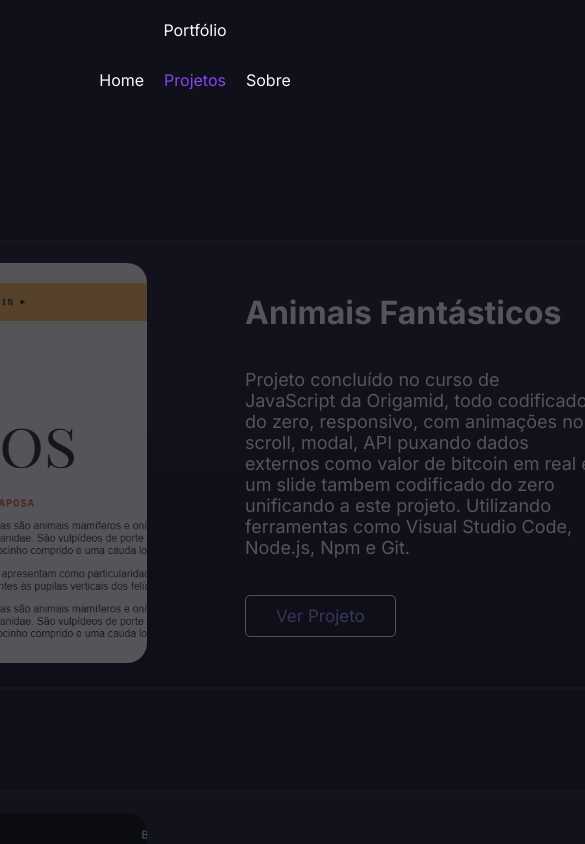
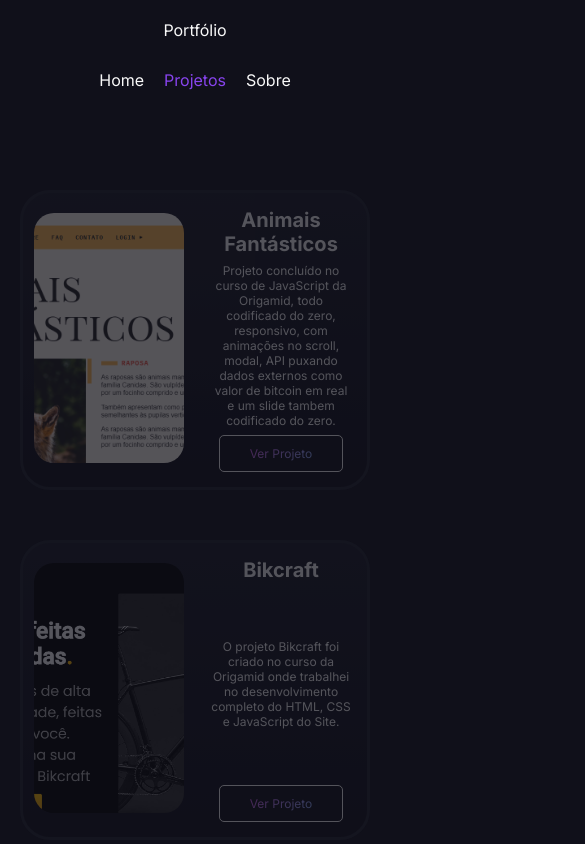
Before and after one commit to Andsu29/meuportifolio, a Vue app: page /projetos in a window 390 px wide. Shown: the top 844 px of the page, 585 px wide, since content can reach past the window. Built offline with nearby package versions, Linux system fonts and the light colour scheme.

Commit message:
responsivo

```diff
--- a/src/components/loadingView.vue
+++ b/src/components/loadingView.vue
@@ -122,4 +122,30 @@ ul li:nth-of-type(2)::after {
     background-position: 0 50%;
   }
 }
+@media (max-width: 700px) {
+  .texto-dinamico {
+    font-size: 35px;
+    height: 42px;
+  }
+  .loading {
+    padding-left: 240px;
+  }
+}
+@media (max-width: 600px) {
+  .loading {
+    padding-left: 210px;
+  }
+}
+@media (max-width: 450px) {
+  .loading {
+    padding-left: 145px;
+    height: 50vh;
+  }
+}
+@media (max-width: 400px) {
+  .loading {
+    padding-left: 120px;
+    height: 50vh;
+  }
+}
 </style>
--- a/src/views/HomeView.vue
+++ b/src/views/HomeView.vue
@@ -123,7 +123,7 @@ export default {
   }
   .perfil {
     padding-top: 50px;
-    padding-left: 110px;
+    padding-left: 100px;
     margin: 0 auto;
   }
   .contato-none {
--- a/src/views/projetosView.vue
+++ b/src/views/projetosView.vue
@@ -15,8 +15,7 @@
             Projeto concluído no curso de JavaScript da Origamid, todo
             codificado do zero, responsivo, com animações no scroll, modal, API
             puxando dados externos como valor de bitcoin em real e um slide
-            tambem codificado do zero unificando a este projeto. Utilizando
-            ferramentas como Visual Studio Code, Node.js, Npm e Git.
+            tambem codificado do zero.
           </p>
           <div class="div-btn">
             <button class="btn"><p class="gradiente">Ver Projeto</p></button>
@@ -207,4 +206,149 @@ img {
     opacity: 1;
   }
 }
+@media (max-width: 1000px) {
+  .projeto-card {
+    height: 450px;
+    width: 800px;
+  }
+  .conteudo {
+    padding: 30px;
+  }
+  img {
+    width: 300px;
+    height: 400px;
+  }
+}
+@media (max-width: 850px) {
+  .projeto-card {
+    display: grid;
+    grid-template-columns: 1fr 1fr;
+    height: 450px;
+    width: 700px;
+  }
+  .conteudo {
+    padding: 20px;
+  }
+  .titulo {
+    text-align: center;
+  }
+  .descricao {
+    text-align: center;
+  }
+  .div-btn {
+    margin: 0 auto;
+  }
+  img {
+    width: 270px;
+    height: 400px;
+  }
+}
+@media (max-width: 720px) {
+  .projeto-card {
+    height: 450px;
+    width: 600px;
+  }
+  .conteudo {
+    padding: 20px;
+  }
+  .titulo {
+    text-align: center;
+    font-size: 30px;
+  }
+  .descricao {
+    text-align: center;
+    font-size: 16px;
+  }
+  .div-btn {
+    margin: 0 auto;
+  }
+  img {
+    width: 240px;
+    height: 400px;
+  }
+}
+@media (max-width: 620px) {
+  .projeto-card {
+    height: 400px;
+    width: 500px;
+  }
+  .conteudo {
+    padding: 20px;
+  }
+  .titulo {
+    text-align: center;
+    font-size: 30px;
+  }
+  .descricao {
+    text-align: center;
+    font-size: 16px;
+  }
+  .div-btn {
+    margin: 0 auto;
+  }
+  img {
+    width: 200px;
+    height: 350px;
+  }
+}
+@media (max-width: 520px) {
+  .projeto-card {
+    height: 300px;
+    width: 400px;
+    border-radius: 30px;
+  }
+  .conteudo {
+    padding: 15px;
+  }
+  .titulo {
+    text-align: center;
+    font-size: 20px;
+  }
+  .descricao {
+    text-align: center;
+    font-size: 12px;
+  }
+  .div-btn {
+    margin: 0 auto;
+  }
+  .btn {
+    font-size: 12px;
+  }
+  img {
+    width: 150px;
+    height: 250px;
+  }
+}
+@media (max-width: 400px) {
+  .projeto-card {
+    height: 300px;
+    width: 350px;
+    border-radius: 30px;
+  }
+  .conteudo {
+    padding: 15px;
+  }
+  .titulo {
+    text-align: center;
+    font-size: 20px;
+  }
+  .descricao {
+    text-align: center;
+    font-size: 12px;
+  }
+  .div-btn {
+    margin: 0 auto;
+  }
+  .btn {
+    font-size: 12px;
+  }
+  img {
+    width: 150px;
+    height: 250px;
+  }
+  .container {
+    gap: 50px;
+    padding: 50px;
+  }
+}
 </style>
--- a/src/views/sobreView.vue
+++ b/src/views/sobreView.vue
@@ -30,17 +30,20 @@ export default {};
 <style scoped>
 .content h1 {
   font-size: 2.5rem;
+  margin: 0 auto;
 }
 .paragrafo {
   font-size: 1.5rem;
+  margin: 0 auto;
+  width: 60ch;
 }
 .content {
   color: #f9f9f9;
-  margin: 0 auto;
   text-align: center;
   width: 86ch;
   padding-top: 50px;
   padding-bottom: 50px;
+  width: 100vw;
 }
 .content p {
   margin-top: 20px;
@@ -81,4 +84,67 @@ export default {};
     transform: translate3d(0, 8px, 0);
   }
 }
+@media (max-width: 1200px) {
+  .content h1 {
+    font-size: 2rem;
+  }
+  .paragrafo {
+    font-size: 20px;
+  }
+}
+@media (max-width: 1000px) {
+  .content h1 {
+    font-size: 2rem;
+  }
+  .paragrafo {
+    width: 60ch;
+  }
+}
+@media (max-width: 900px) {
+  .content h1 {
+    font-size: 2rem;
+  }
+  .paragrafo {
+    width: 50ch;
+  }
+}
+@media (max-width: 650px) {
+  .content h1 {
+    font-size: 2rem;
+  }
+  .paragrafo {
+    width: 30ch;
+  }
+  .minhas-skills {
+    padding-top: 40px;
+  }
+  .minhas-skills h1 {
+    font-size: 24px;
+  }
+  .skills {
+    height: 60px;
+    gap: 15px;
+  }
+}
+@media (max-width: 400px) {
+  .content h1 {
+    font-size: 2rem;
+  }
+  .content {
+    padding-top: 20px;
+  }
+  .paragrafo {
+    width: 25ch;
+  }
+  .minhas-skills {
+    padding-top: 40px;
+  }
+  .minhas-skills h1 {
+    font-size: 24px;
+  }
+  .skills {
+    height: 60px;
+    gap: 15px;
+  }
+}
 </style>
```
